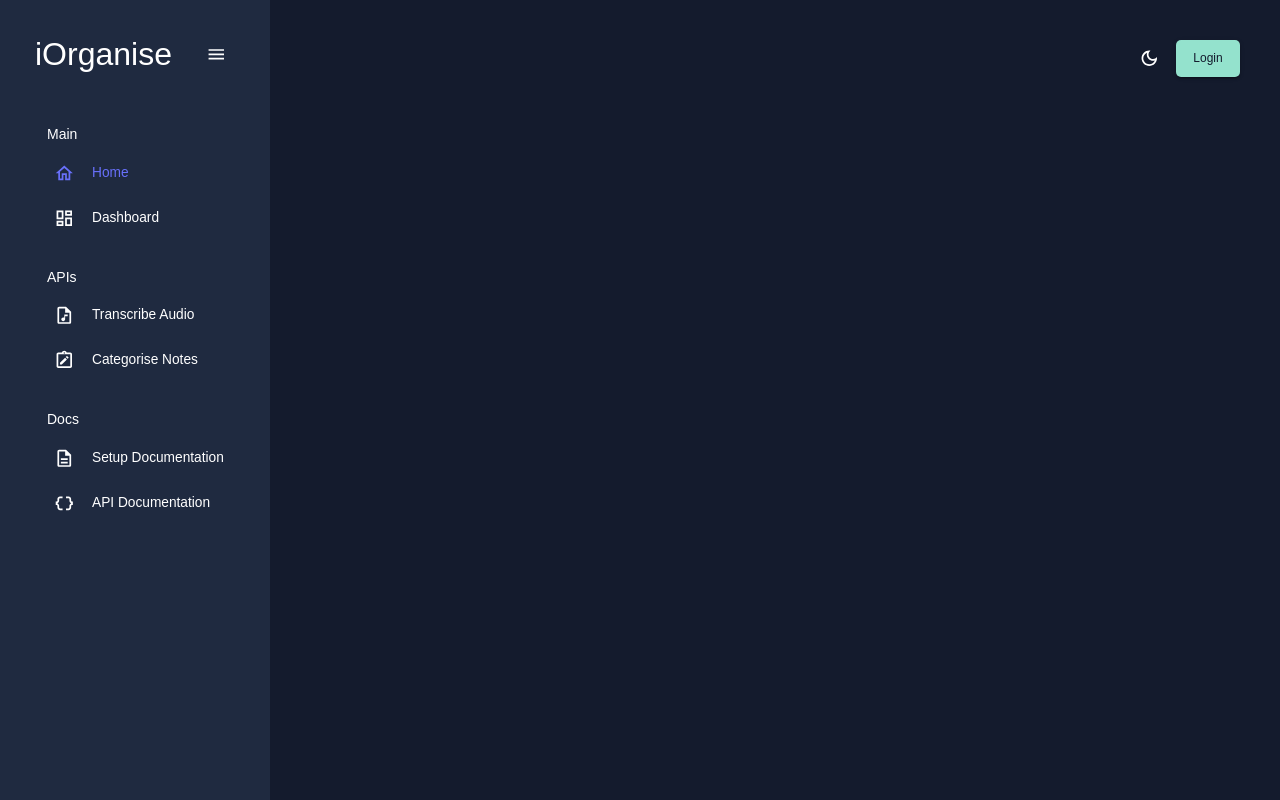
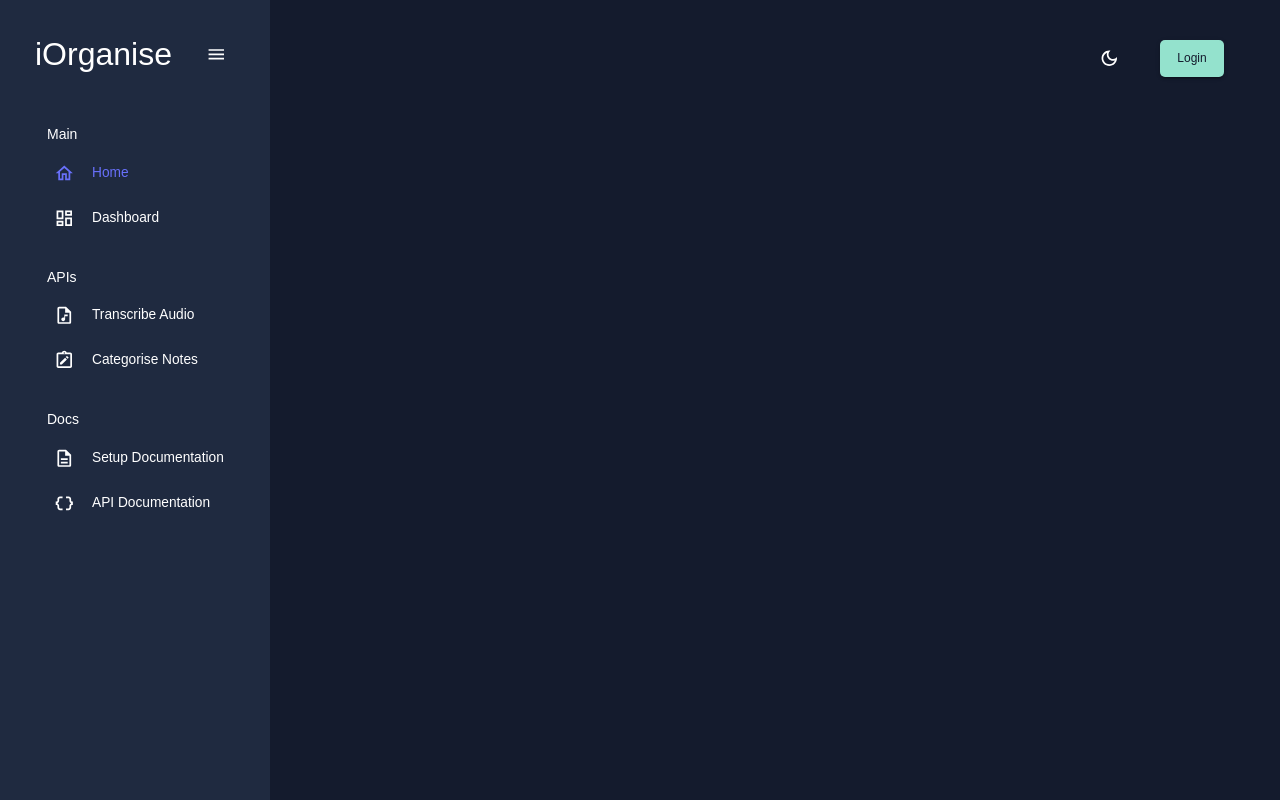
Before and after one commit to Xycone/iOrganise, a React (Vite) app in the folder iOrganiseUI/: page / in a window 1280 px wide. Built offline with nearby package versions, Linux system fonts and the light colour scheme.

Commit message:
Added margin

```diff
--- a/iOrganiseUI/src/components/Topbar.jsx
+++ b/iOrganiseUI/src/components/Topbar.jsx
@@ -75,7 +75,7 @@ function Topbar() {
 
             <Box display="flex">
                 {/* Dark Mode Toggle */}
-                <IconButton sx={{ mx: 1 }} onClick={colorMode.toggleColourMode}>
+                <IconButton sx={{ mx: 2 }} onClick={colorMode.toggleColourMode}>
                     {theme.palette.mode === "dark" ? <DarkModeOutlinedIcon /> : <LightModeOutlinedIcon />}
                 </IconButton>
 
@@ -83,7 +83,7 @@ function Topbar() {
                 {user ? (
                     <>
                         {/* User's Name */}
-                        <Box onClick={handleMenuOpen} sx={{ mx: 1, display: 'flex', alignItems: 'center', cursor: "pointer", userSelect: "none" }}>
+                        <Box onClick={handleMenuOpen} sx={{ mx: 2, display: 'flex', alignItems: 'center', cursor: "pointer", userSelect: "none" }}>
                             <Typography>{user.name}</Typography>
                         </Box>
 
@@ -120,7 +120,7 @@ function Topbar() {
                     </>
                 ) : (
                     // Show Login Button if User is NOT Logged In
-                    <Button variant="contained" onClick={handleLoginRedirect}>
+                    <Button variant="contained" onClick={handleLoginRedirect} sx={{ mx: 2 }}>
                         Login
                     </Button>
                 )}
```
